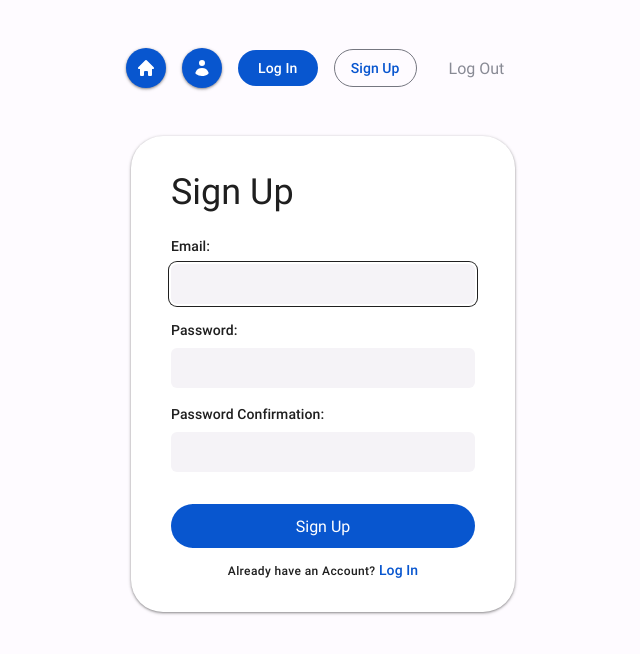
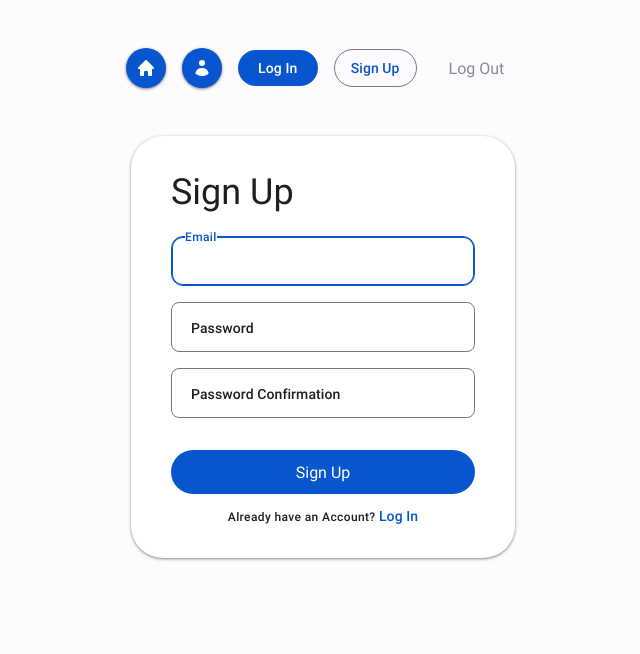
Before and after one commit to SameerJS6/SwiftNotes, a React (Vite) app: page /signup in a window 1280 px wide. Shown: the top 654 px of the page, without its empty margins (317-957 px from the left). Built offline with nearby package versions, Linux system fonts and the light colour scheme; no server answers.

Commit message:
Update the login and signup forms to use the new Input and Label components

```diff
--- a/src/components/Auth/Login.tsx
+++ b/src/components/Auth/Login.tsx
@@ -4,6 +4,8 @@ import { Button } from "@/Shared/Button";
 import { Link, useNavigate } from "react-router-dom";
 import GoogleSignIn from "./GoogleSignIn";
 import GithubSignIn from "./GithubSignIn";
+import Input from "@/Shared/Input";
+import Label from "@/Shared/Label";
 
 type Props = {};
 
@@ -34,46 +36,49 @@ export default function Login({}: Props) {
   return (
     <article className="mx-auto w-full max-w-sm rounded-[2rem] bg-surfaceContainerLowest p-10 py-8 shadow-elevation-1">
       <h1 className="mb-6 text-display-sm capitalize text-onSurface">log in</h1>
-      <div className="my-6 flex items-center gap-4">
+
+      <div className="my-8 flex items-center gap-4">
         <GoogleSignIn />
         <span className="h-6 w-0.5 bg-outlineVariant"></span>
         <GithubSignIn />
       </div>
-      <form className="grid gap-4" onSubmit={handleSubmit}>
-        <div className="flex flex-col gap-2">
-          <label
-            className="text-label-lg capitalize text-onSurface"
-            htmlFor="email"
-          >
-            Email:
-          </label>
-          <input
+
+      <form className="grid gap-5" onSubmit={handleSubmit}>
+        <div className="relative">
+          <Input
             type="email"
             autoFocus
             required
             id="email"
+            autoComplete="off"
             value={email}
             disabled={loading}
-            className="rounded-md bg-surfaceContainerLow p-2.5 text-label-lg text-onSurface focus-visible:outline-none focus-visible:ring-1 focus-visible:ring-onBackground focus-visible:ring-offset-2"
+            className="rounded-3xl focus:rounded-xl"
             onChange={(e) => setEmail(e.target.value)}
           />
+          <Label
+            className="text-label-md peer-focus:text-[12px] peer-focus:font-medium peer-focus:leading-4 peer-focus:tracking-[0.03125em] peer-focus:text-primary"
+            htmlFor="email"
+          >
+            Email
+          </Label>
         </div>
-        <div className="flex flex-col gap-2">
-          <label
-            className="text-label-lg capitalize text-onSurface"
-            htmlFor="password"
-          >
-            password:
-          </label>
-          <input
+        <div className="relative">
+          <Input
             type="password"
             required
             id="password"
             value={password}
             disabled={loading}
-            className="rounded-md bg-surfaceContainerLow p-2.5 text-label-lg text-onSurface focus-visible:outline-none focus-visible:ring-1 focus-visible:ring-onBackground focus-visible:ring-offset-2"
+            className="rounded-3xl focus:rounded-xl"
             onChange={(e) => setPassword(e.target.value)}
           />
+          <Label
+            className="text-label-md peer-focus:text-[12px] peer-focus:font-medium peer-focus:leading-4 peer-focus:tracking-[0.03125em] peer-focus:text-primary"
+            htmlFor="password"
+          >
+            Password
+          </Label>
         </div>
 
         <div className="mt-4">
--- a/src/components/Auth/SignUp.tsx
+++ b/src/components/Auth/SignUp.tsx
@@ -2,6 +2,8 @@ import { Button } from "@/Shared/Button";
 import { FormEvent, useState } from "react";
 import { Link, useNavigate } from "react-router-dom";
 import { useAuth } from "../../context/AuthContext";
+import Input from "@/Shared/Input";
+import Label from "@/Shared/Label";
 
 type Props = {};
 
@@ -28,7 +30,7 @@ export default function SignUp({}: Props) {
       setLoading(false);
     } catch (err: any) {
       setLoading(false);
-      console.log(error) //Added to Avoid the Error by TypeScript Engine
+      console.log(error); //Added to Avoid the Error by TypeScript Engine
       console.error(err.code, err.message);
     }
   };
@@ -38,57 +40,58 @@ export default function SignUp({}: Props) {
       <article className="mx-auto w-full max-w-sm rounded-[2rem] bg-surfaceContainerLowest p-10 py-8 shadow-elevation-1">
         <h1 className="mb-6 text-display-sm text-onSurface">Sign Up</h1>
         <form className="grid gap-4" onSubmit={handleSubmit}>
-          <div className="flex flex-col gap-2">
-            <label
-              className="text-label-lg capitalize text-onSurface"
-              htmlFor="email"
-            >
-              Email:
-            </label>
-            <input
+          <div className="relative">
+            <Input
               type="email"
               autoFocus
               required
+              autoComplete="off"
               id="email"
               value={email}
               disabled={loading}
-              className="rounded-md bg-surfaceContainerLow p-2.5 text-label-lg text-onSurface focus:outline-none focus-visible:outline-none focus-visible:ring-1 focus-visible:ring-onBackground focus-visible:ring-offset-2"
+              className="focus:rounded-xl"
               onChange={(e) => setEmail(e.target.value)}
             />
+            <Label
+              className="text-label-md peer-placeholder-shown:left-5 peer-focus:text-[12px] peer-focus:font-medium peer-focus:leading-4 peer-focus:tracking-[0.03125em] peer-focus:text-primary"
+              htmlFor="email"
+            >
+              Email
+            </Label>
           </div>
-          <div className="flex flex-col gap-2">
-            <label
-              className="text-label-lg capitalize text-onSurface"
-              htmlFor="password"
-            >
-              password:
-            </label>
-            <input
+          <div className="relative">
+            <Input
               type="password"
               required
               id="password"
               value={password}
               disabled={loading}
-              className="rounded-md bg-surfaceContainerLow p-2.5 text-label-lg text-onSurface focus-visible:outline-none focus-visible:ring-1 focus-visible:ring-onBackground focus-visible:ring-offset-2"
+              className="focus:rounded-xl"
               onChange={(e) => setPassword(e.target.value)}
             />
+            <Label
+              className="text-label-md peer-placeholder-shown:left-5 peer-focus:text-[12px] peer-focus:font-medium peer-focus:leading-4 peer-focus:tracking-[0.03125em] peer-focus:text-primary"
+              htmlFor="password"
+            >
+              Password
+            </Label>
           </div>
-          <div className="flex flex-col gap-2">
-            <label
-              className="text-label-lg capitalize text-onSurface"
-              htmlFor="confrimPassword"
-            >
-              password confirmation:
-            </label>
-            <input
+          <div className="relative">
+            <Input
               type="text"
               required
               id="confrimPassword"
               value={confrimPasssword}
               disabled={loading}
-              className="rounded-md bg-surfaceContainerLow p-2.5 text-label-lg text-onSurface focus-visible:outline-none focus-visible:ring-1 focus-visible:ring-onBackground focus-visible:ring-offset-2"
+              className="focus:rounded-xl"
               onChange={(e) => setConfrimPasssword(e.target.value)}
             />
+            <Label
+              className="text-label-md peer-placeholder-shown:left-5 peer-focus:text-[12px] peer-focus:font-medium peer-focus:leading-4 peer-focus:tracking-[0.03125em] peer-focus:text-primary"
+              htmlFor="confrimPassword"
+            >
+              Password Confirmation
+            </Label>
           </div>
 
           <div className="mt-4">
```
